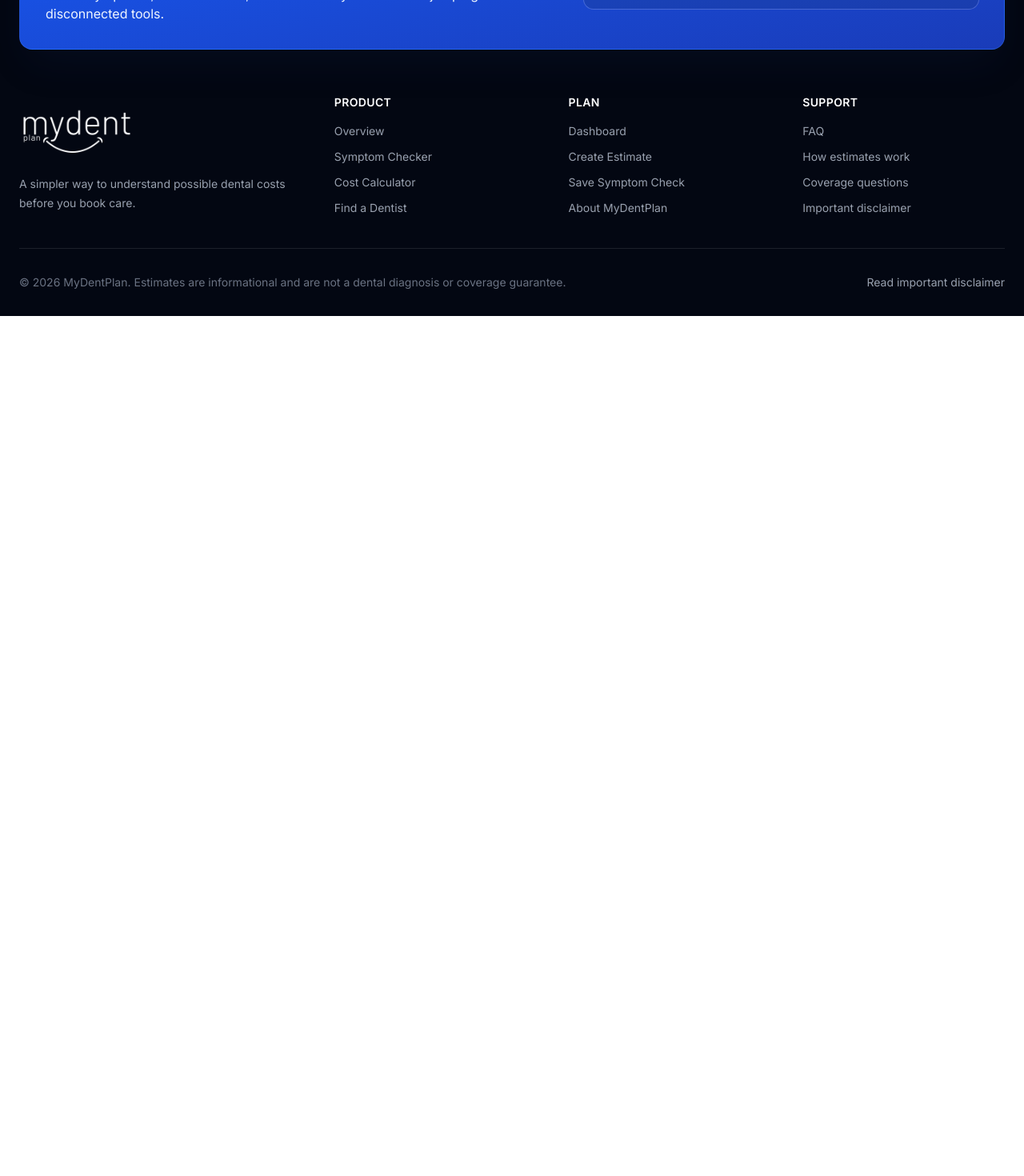
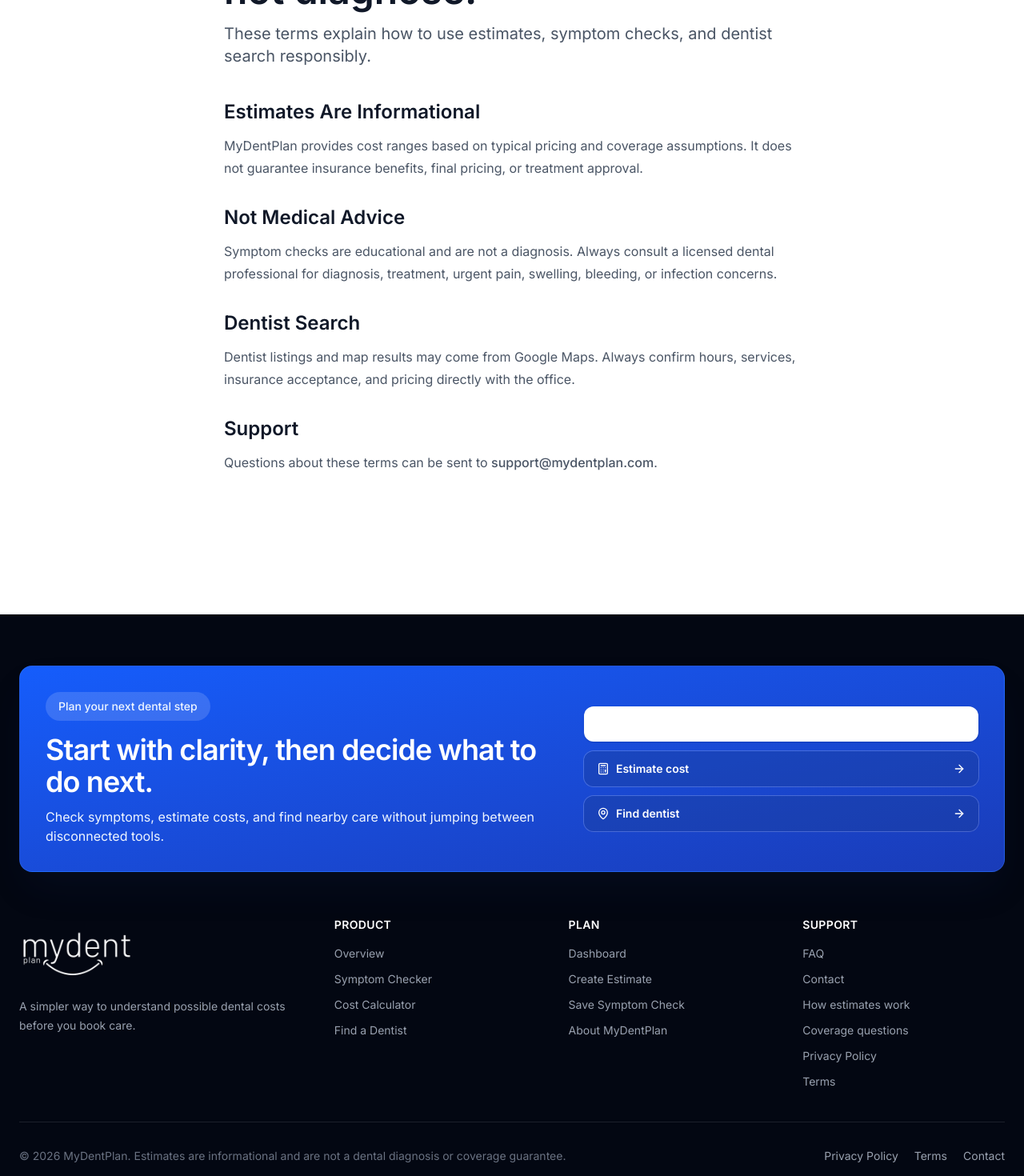
Before and after one commit to amralius/mydentplanmain, a React (Vite) app: page /terms in a window 1280 px wide. Shown: the part 260-1730 px from the top of the page at 80% size. Before the commit the page ends 800 px from the top, so only its background shows below. Built offline with nearby package versions, Linux system fonts and the light colour scheme; no server answers.

Commit message:
Improve homepage flow and add legal links

```diff
--- a/src/app/App.tsx
+++ b/src/app/App.tsx
@@ -8,6 +8,8 @@
 import FAQPage from './pages/FAQPage';
 import DashboardPage from './pages/DashboardPage';
 import FindDentistPage from './pages/FindDentistPage';
+import PrivacyPage from './pages/PrivacyPage';
+import TermsPage from './pages/TermsPage';
 
 export default function App() {
   return (
@@ -21,7 +23,9 @@
             <Route path="/calculator" element={<CostEstimatorPage />} />
             <Route path="/faq" element={<FAQPage />} />
             <Route path="/dashboard" element={<DashboardPage />} />
-	    <Route path="/find-dentist" element={<FindDentistPage />} />
+            <Route path="/find-dentist" element={<FindDentistPage />} />
+            <Route path="/privacy" element={<PrivacyPage />} />
+            <Route path="/terms" element={<TermsPage />} />
           </Routes>
           <Footer />
         </div>
--- a/src/app/components/Features.tsx
+++ b/src/app/components/Features.tsx
@@ -75,7 +75,7 @@
                 {feature.icon}
               </div>
               <h3 className="text-xl font-semibold text-gray-900 mb-2">{feature.title}</h3>
-              <p className="text-gray-600">{feature.description}</p>
+              <p className="text-[17px] leading-7 text-gray-600">{feature.description}</p>
             </div>
           ))}
         </div>
--- a/src/app/components/Footer.tsx
+++ b/src/app/components/Footer.tsx
@@ -19,9 +19,11 @@
 
   const supportLinks = [
     { to: '/faq', label: 'FAQ' },
+    { to: '/faq#contact-support', label: 'Contact' },
     { to: '/faq', label: 'How estimates work' },
     { to: '/faq', label: 'Coverage questions' },
-    { to: '/faq', label: 'Important disclaimer' },
+    { to: '/privacy', label: 'Privacy Policy' },
+    { to: '/terms', label: 'Terms' },
   ];
 
   return (
@@ -121,9 +123,17 @@
           <p>
             © 2026 MyDentPlan. Estimates are informational and are not a dental diagnosis or coverage guarantee.
           </p>
-          <Link to="/faq" className="text-gray-400 transition-colors hover:text-white">
-            Read important disclaimer
-          </Link>
+          <div className="flex flex-wrap gap-x-5 gap-y-2">
+            <Link to="/privacy" className="text-gray-400 transition-colors hover:text-white">
+              Privacy Policy
+            </Link>
+            <Link to="/terms" className="text-gray-400 transition-colors hover:text-white">
+              Terms
+            </Link>
+            <Link to="/faq#contact-support" className="text-gray-400 transition-colors hover:text-white">
+              Contact
+            </Link>
+          </div>
         </div>
       </div>
     </footer>
--- a/src/app/components/Testimonials.tsx
+++ b/src/app/components/Testimonials.tsx
@@ -42,7 +42,7 @@
                   </svg>
                 ))}
               </div>
-              <p className="text-gray-700 mb-6 leading-relaxed">"{testimonial.quote}"</p>
+              <p className="text-[17px] text-gray-700 mb-6 leading-7">"{testimonial.quote}"</p>
               <div className="flex items-center gap-3">
                 <div className="w-12 h-12 bg-primary/10 rounded-full flex items-center justify-center text-primary font-semibold">
                   {testimonial.avatar}
--- a/src/app/pages/Home.tsx
+++ b/src/app/pages/Home.tsx
@@ -44,11 +44,15 @@
               No Surprises. Just Clarity.
             </div>
             <h1 className="text-6xl font-semibold text-gray-900 tracking-tight max-w-4xl mx-auto leading-tight">
-              Estimate your dental costs before your visit
+              Understand symptoms and estimate dental costs before your visit
             </h1>
             <p className="text-xl text-gray-600 max-w-2xl mx-auto">
-              Check symptoms, understand possible treatments, estimate what insurance may cover, and find a dentist when you are ready.
+              Check symptoms, understand treatments, estimate insurance coverage, and find nearby care.
             </p>
+            <div className="inline-flex items-center gap-2 rounded-full bg-white px-4 py-2 text-sm font-semibold text-gray-700 shadow-sm ring-1 ring-gray-200">
+              <span aria-hidden="true">⏱</span>
+              Takes about 3 minutes
+            </div>
             <div className="flex items-center justify-center gap-4 pt-4">
               <Link
                 to="/symptom-checker"
@@ -88,6 +92,8 @@
         </div>
       </section>
 
+      <HowItWorks />
+
       <section id="care-path" className="py-20 bg-white border-y border-gray-100">
         <div className="max-w-7xl mx-auto px-6">
           <div className="flex flex-col lg:flex-row lg:items-end lg:justify-between gap-6 mb-12">
@@ -118,7 +124,7 @@
                   {item.step}
                 </div>
                 <h3 className="text-xl font-semibold text-gray-900 mb-2">{item.title}</h3>
-                <p className="text-gray-600 mb-5">{item.description}</p>
+                <p className="text-[17px] leading-7 text-gray-600 mb-5">{item.description}</p>
                 <span className="text-primary font-medium group-hover:text-blue-700">
                   {item.action}
                 </span>
@@ -129,7 +135,6 @@
       </section>
 
       <Features />
-      <HowItWorks />
       <Testimonials />
 
       <section className="py-20 bg-gradient-to-r from-primary to-blue-700 text-white">
--- /dev/null
+++ b/src/app/pages/PrivacyPage.tsx
@@ -0,0 +1,57 @@
+import { Link } from 'react-router-dom';
+
+export default function PrivacyPage() {
+  return (
+    <div className="min-h-screen bg-white">
+      <div className="pt-36 pb-20">
+        <div className="max-w-3xl mx-auto px-6">
+          <div className="mb-10">
+            <p className="text-sm font-semibold text-primary mb-3">Privacy Policy</p>
+            <h1 className="text-5xl font-semibold text-gray-900 mb-4">
+              Your dental planning information should stay private.
+            </h1>
+            <p className="text-xl text-gray-600">
+              MyDentPlan is designed to help you estimate and organize care without selling your personal information.
+            </p>
+          </div>
+
+          <div className="space-y-8 text-gray-600 leading-7">
+            <section>
+              <h2 className="text-2xl font-semibold text-gray-900 mb-3">What We Store</h2>
+              <p>
+                If you create an account, MyDentPlan may store your email, profile details, saved estimates, symptom checks, and saved dentists so you can return to your plan later.
+              </p>
+            </section>
+
+            <section>
+              <h2 className="text-2xl font-semibold text-gray-900 mb-3">What We Do Not Do</h2>
+              <p>
+                We do not sell your personal information. Estimate results are informational and are not sent to insurance companies unless you choose to share information outside MyDentPlan.
+              </p>
+            </section>
+
+            <section>
+              <h2 className="text-2xl font-semibold text-gray-900 mb-3">Location and Dentist Search</h2>
+              <p>
+                If you use current location search, your browser asks for permission first. Location is used to show nearby dental offices on Google Maps.
+              </p>
+            </section>
+
+            <section>
+              <h2 className="text-2xl font-semibold text-gray-900 mb-3">Questions</h2>
+              <p>
+                For privacy questions, contact support at <a href="mailto:support@mydentplan.com" className="text-primary font-medium hover:text-blue-700">support@mydentplan.com</a>.
+              </p>
+            </section>
+          </div>
+
+          <div className="mt-12">
+            <Link to="/faq#contact-support" className="inline-flex rounded-xl bg-primary px-6 py-3 font-semibold text-white hover:bg-blue-700">
+              Contact Support
+            </Link>
+          </div>
+        </div>
+      </div>
+    </div>
+  );
+}
--- /dev/null
+++ b/src/app/pages/TermsPage.tsx
@@ -0,0 +1,57 @@
+import { Link } from 'react-router-dom';
+
+export default function TermsPage() {
+  return (
+    <div className="min-h-screen bg-white">
+      <div className="pt-36 pb-20">
+        <div className="max-w-3xl mx-auto px-6">
+          <div className="mb-10">
+            <p className="text-sm font-semibold text-primary mb-3">Terms of Service</p>
+            <h1 className="text-5xl font-semibold text-gray-900 mb-4">
+              MyDentPlan helps you plan, not diagnose.
+            </h1>
+            <p className="text-xl text-gray-600">
+              These terms explain how to use estimates, symptom checks, and dentist search responsibly.
+            </p>
+          </div>
+
+          <div className="space-y-8 text-gray-600 leading-7">
+            <section>
+              <h2 className="text-2xl font-semibold text-gray-900 mb-3">Estimates Are Informational</h2>
+              <p>
+                MyDentPlan provides cost ranges based on typical pricing and coverage assumptions. It does not guarantee insurance benefits, final pricing, or treatment approval.
+              </p>
+            </section>
+
+            <section>
+              <h2 className="text-2xl font-semibold text-gray-900 mb-3">Not Medical Advice</h2>
+              <p>
+                Symptom checks are educational and are not a diagnosis. Always consult a licensed dental professional for diagnosis, treatment, urgent pain, swelling, bleeding, or infection concerns.
+              </p>
+            </section>
+
+            <section>
+              <h2 className="text-2xl font-semibold text-gray-900 mb-3">Dentist Search</h2>
+              <p>
+                Dentist listings and map results may come from Google Maps. Always confirm hours, services, insurance acceptance, and pricing directly with the office.
+              </p>
+            </section>
+
+            <section>
+              <h2 className="text-2xl font-semibold text-gray-900 mb-3">Support</h2>
+              <p>
+                Questions about these terms can be sent to <a href="mailto:support@mydentplan.com" className="text-primary font-medium hover:text-blue-700">support@mydentplan.com</a>.
+              </p>
+            </section>
+          </div>
+
+          <div className="mt-12">
+            <Link to="/symptom-checker" className="inline-flex rounded-xl bg-primary px-6 py-3 font-semibold text-white hover:bg-blue-700">
+              Start Assessment
+            </Link>
+          </div>
+        </div>
+      </div>
+    </div>
+  );
+}
```
